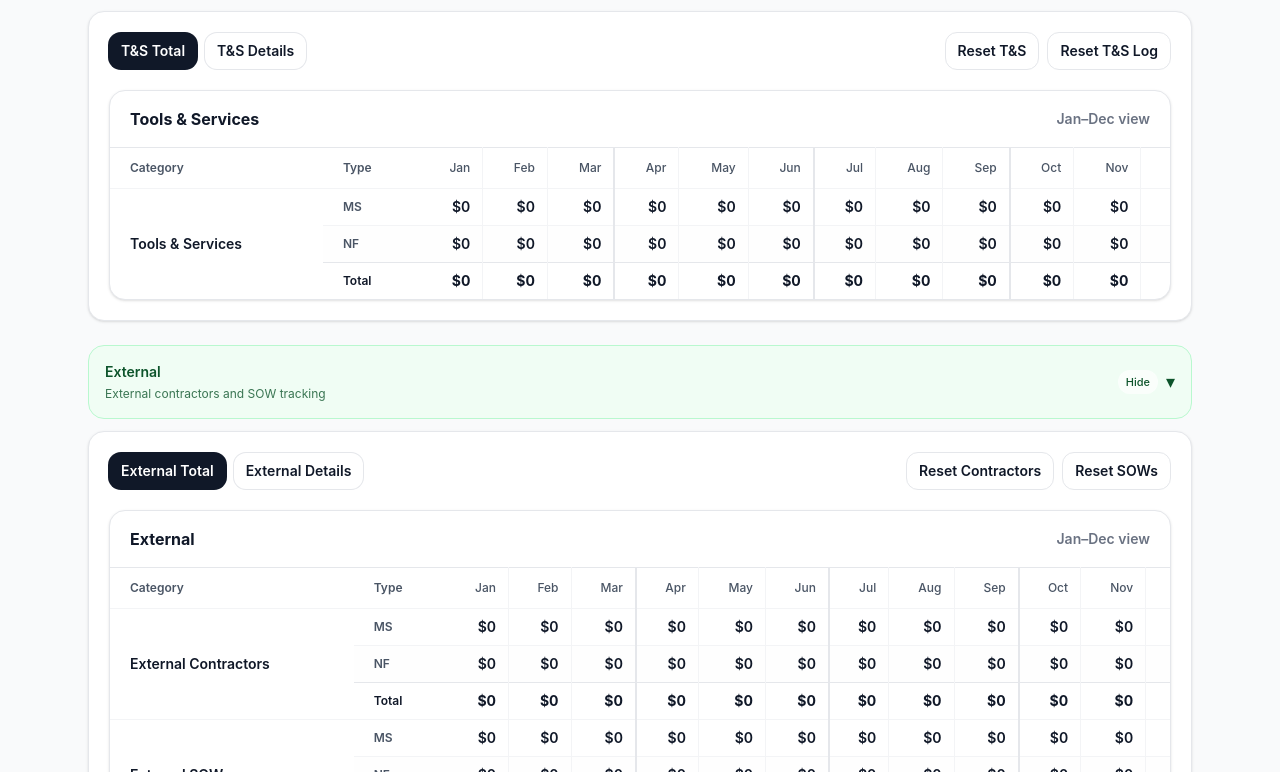
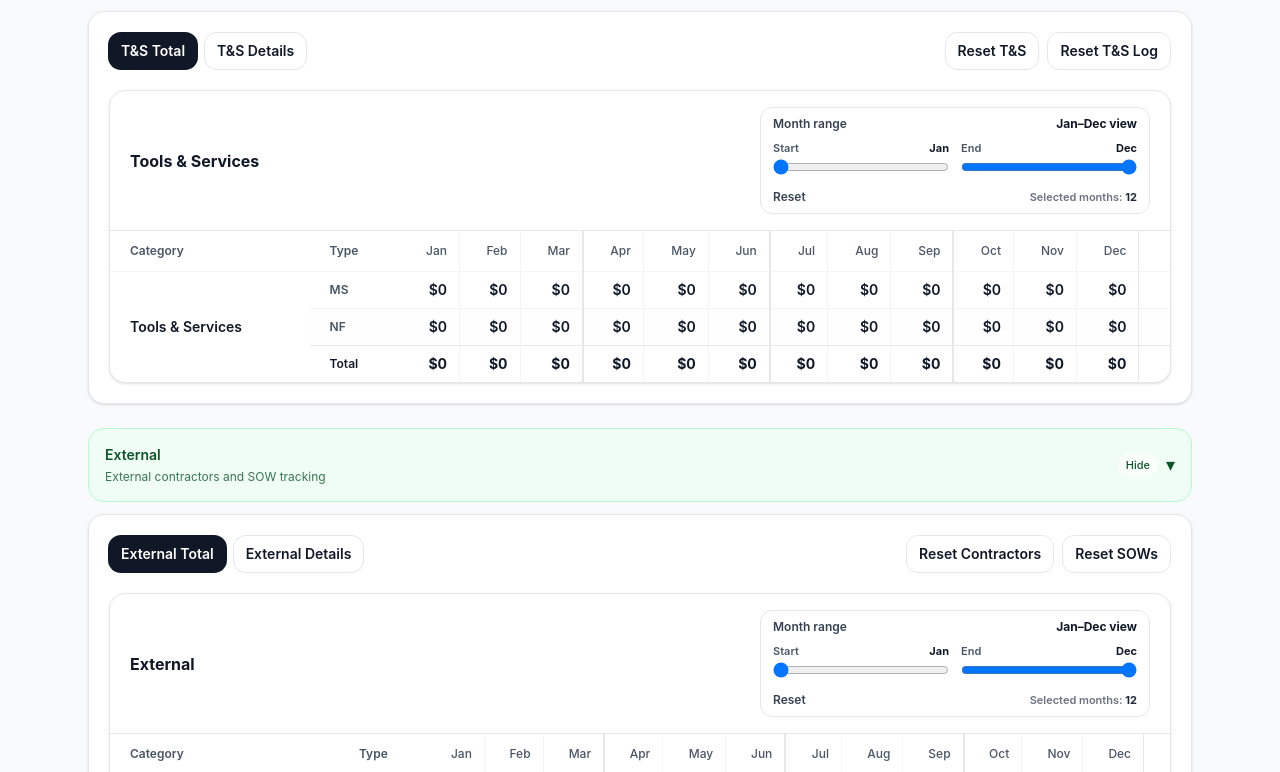
Before and after one commit to premkumarkirankumar/forecast-companion-poc, a React app in the folder frontend/: page / in a window 1280 px wide. Shown: the part 668-1440 px from the top of the page. Built offline with nearby package versions, Linux system fonts and the light colour scheme; the HTML template or start-up script is replaced by a standard one.

Commit message:
added months filter

```diff
--- a/frontend/src/components/forecast/SummaryCards.jsx
+++ b/frontend/src/components/forecast/SummaryCards.jsx
@@ -1,4 +1,5 @@
 // frontend/src/components/forecast/SummaryCards.jsx
+
 import { useEffect, useMemo, useState } from "react";
 import { MONTHS } from "../../data/hub";
 
@@ -88,7 +89,7 @@ export default function SummaryCards({ selectedProgram }) {
     []
   );
 
-  // T&S state (we keep as-is; ToolsServicesDetails will normalize older shapes once)
+  // T&S state
   const [tnsItems, setTnsItems] = useLocalStorageState(tnsItemsKey, []);
   const [tnsChangeLog, setTnsChangeLog] = useLocalStorageState(tnsChangelogKey, []);
 
@@ -103,7 +104,7 @@ export default function SummaryCards({ selectedProgram }) {
   const [externalTab, setExternalTab] = useLocalStorageState(externalTabKey, "total");
   const [tnsTab, setTnsTab] = useLocalStorageState(tnsTabKey, "total");
 
-  // Internal placeholders
+  // Internal placeholders (wire later)
   const internalRows = useMemo(() => {
     return [
       {
@@ -114,7 +115,7 @@ export default function SummaryCards({ selectedProgram }) {
     ];
   }, [programKey]);
 
-  // External rollups
+  // External rollups -> monthly rows
   const contractorsRollup = useMemo(() => computeRollup(contractors), [contractors]);
   const sowRollup = useMemo(() => computeRollup(sows), [sows]);
 
@@ -133,7 +134,7 @@ export default function SummaryCards({ selectedProgram }) {
     ];
   }, [contractorsRollup, sowRollup]);
 
-  // T&S rollups
+  // T&S rollup -> single monthly row
   const tnsRollup = useMemo(() => computeRollup(tnsItems), [tnsItems]);
 
   const tnsMonthlyRows = useMemo(() => {
@@ -198,7 +199,7 @@ export default function SummaryCards({ selectedProgram }) {
         {open.internal ? <MonthTable title="Internal" rows={internalRows} /> : null}
       </div>
 
-      {/* TOOLS & SERVICES */}
+      {/* TOOLS & SERVICES (T&S) */}
       <div className="space-y-3">
         <SectionHeader
           title="Tools & Services"
@@ -265,7 +266,8 @@ export default function SummaryCards({ selectedProgram }) {
 
             <div className="mt-5">
               {tnsTab === "total" ? (
-                <MonthTable title="Tools & Services" rows={tnsMonthlyRows} />
+                // ✅ Month slider ONLY on T&S Total
+                <MonthTable title="Tools & Services" rows={tnsMonthlyRows} showMonthFilter={true} />
               ) : (
                 <ToolsServicesDetails
                   programKey={programKey}
@@ -346,7 +348,8 @@ export default function SummaryCards({ selectedProgram }) {
 
             <div className="mt-5">
               {externalTab === "total" ? (
-                <MonthTable title="External" rows={externalMonthlyRows} />
+                // ✅ Month slider ONLY on External Total
+                <MonthTable title="External" rows={externalMonthlyRows} showMonthFilter={true} />
               ) : (
                 <div className="space-y-5">
                   <ExternalContractorsDetails
@@ -367,6 +370,12 @@ export default function SummaryCards({ selectedProgram }) {
           </div>
         ) : null}
       </div>
+
+      {/* Keep change log data in storage for your separate Change Log page */}
+      <div className="hidden">
+        {externalChangeLog.length}
+        {tnsChangeLog.length}
+      </div>
     </div>
   );
 }
```
